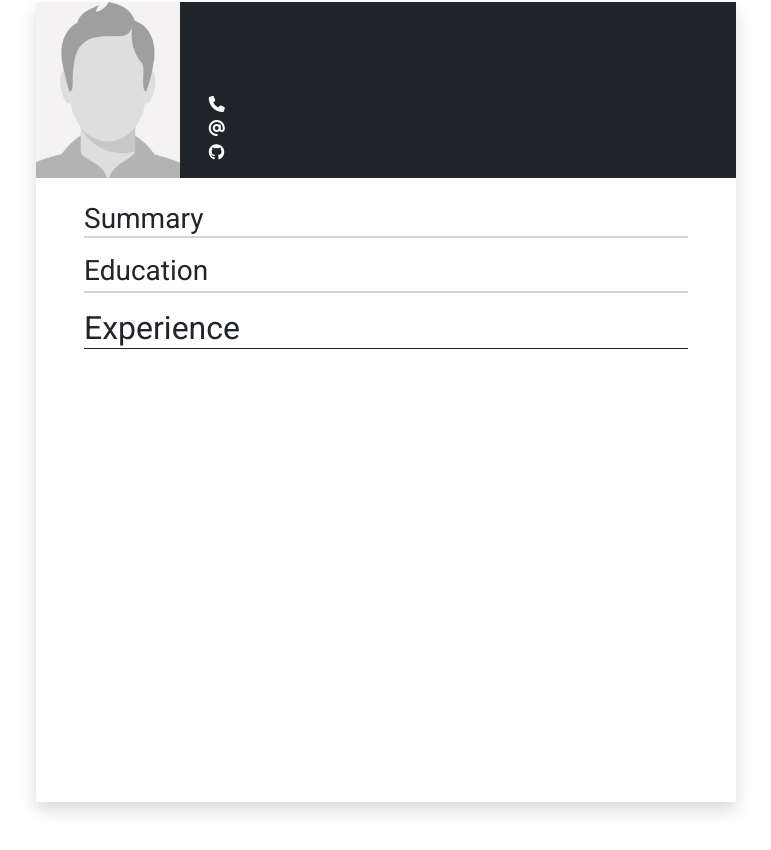
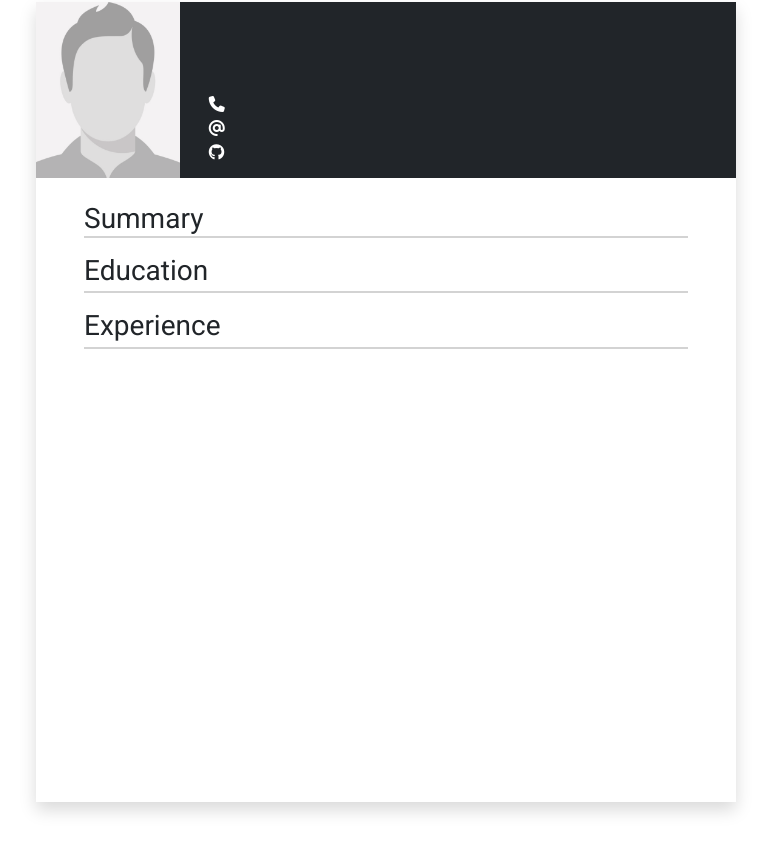
Before and after one commit to AidenM99/CV-Application, a React (Create React App) app: page / in a window 1280 px wide. Shown: the part 1712-2562 px from the top of the page, without its empty margins (254-1025 px from the left). Built offline with nearby package versions, Linux system fonts and the light colour scheme.

Commit message:
Add full functionality for adding experience items to preview cv

```diff
--- a/src/components/CVForm/Experience.js
+++ b/src/components/CVForm/Experience.js
@@ -1,12 +1,18 @@
 import Button from "react-bootstrap/Button";
 import ExperienceItems from "./ExperienceItems";
 
-const Experience = ({ experience, addExperience, deleteExperience }) => {
+const Experience = ({
+  experience,
+  addExperience,
+  deleteExperience,
+  handleExperienceChange,
+}) => {
   const experienceItems = experience.map((experienceItem) => (
     <ExperienceItems
       id={experienceItem.id}
       key={experienceItem.id}
       deleteExperience={deleteExperience}
+      handleExperienceChange={handleExperienceChange}
     />
   ));
 
--- a/src/components/CVForm/ExperienceItems.js
+++ b/src/components/CVForm/ExperienceItems.js
@@ -1,7 +1,7 @@
 import { Form } from "react-bootstrap";
 import Button from "react-bootstrap/Button";
 
-const ExperienceItems = ({ id, deleteExperience }) => {
+const ExperienceItems = ({ id, deleteExperience, handleExperienceChange }) => {
   return (
     <>
       <Form.Group>
@@ -10,6 +10,7 @@ const ExperienceItems = ({ id, deleteExperience }) => {
           type="text"
           id="position"
           placeholder="Position"
+          onChange={(e) => handleExperienceChange(e, id)}
         />
       </Form.Group>
       <Form.Group>
@@ -18,6 +19,7 @@ const ExperienceItems = ({ id, deleteExperience }) => {
           type="text"
           id="company"
           placeholder="Company"
+          onChange={(e) => handleExperienceChange(e, id)}
         />
       </Form.Group>
       <Form.Group>
@@ -26,6 +28,7 @@ const ExperienceItems = ({ id, deleteExperience }) => {
           type="text"
           id="city"
           placeholder="City"
+          onChange={(e) => handleExperienceChange(e, id)}
         />
       </Form.Group>
       <Form.Group>
@@ -34,6 +37,7 @@ const ExperienceItems = ({ id, deleteExperience }) => {
           type="text"
           id="experienceFrom"
           placeholder="From"
+          onChange={(e) => handleExperienceChange(e, id)}
         />
       </Form.Group>
       <Form.Group>
@@ -42,6 +46,7 @@ const ExperienceItems = ({ id, deleteExperience }) => {
           type="text"
           id="experienceTo"
           placeholder="To"
+          onChange={(e) => handleExperienceChange(e, id)}
         />
       </Form.Group>
       <Button variant="dark" onClick={() => deleteExperience(id)}>
--- a/src/components/CVPreview/Experience.js
+++ b/src/components/CVPreview/Experience.js
@@ -1,5 +1,20 @@
-const Experience = () => {
-  return <h2 className="border-bottom border-dark">Experience</h2>;
+import uniqid from "uniqid";
+
+const Experience = ({ experience }) => {
+  return (
+    <section>
+      <h3 className="underline pb-1">Experience</h3>
+      {experience.map((experienceItem) => (
+        <div key={uniqid()}>
+          <p key={uniqid()}>{experienceItem.position}</p>
+          <p key={uniqid()}>{experienceItem.company}</p>
+          <p key={uniqid()}>{experienceItem.city}</p>
+          <p key={uniqid()}>{experienceItem.experienceFrom}</p>
+          <p key={uniqid()}>{experienceItem.experienceTo}</p>
+        </div>
+      ))}
+    </section>
+  );
 };
 
 export default Experience;
```
